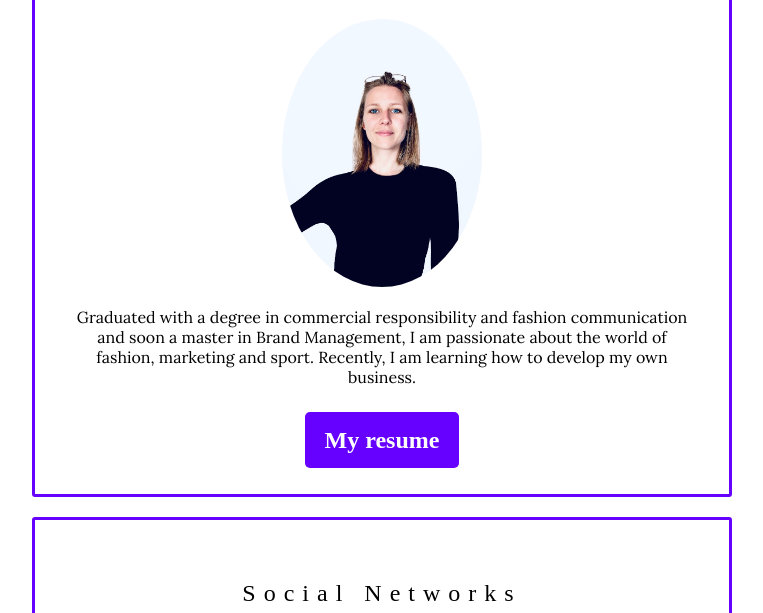
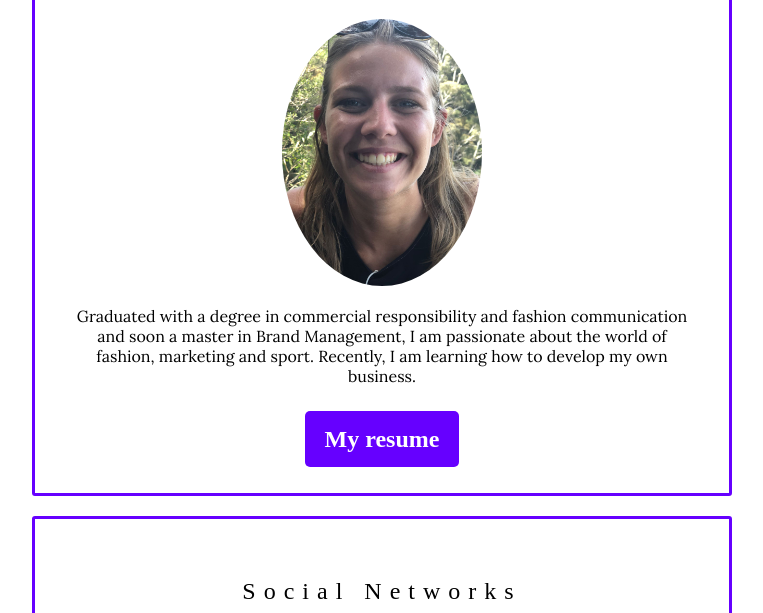
Before and after one commit to Cassrossignol/profile, a plain HTML site: page index.html in a window 1280 px wide. Shown: the part 144-757 px from the top of the page, without its empty margins (258-1021 px from the left). Drawn offline with Linux system fonts and the light colour scheme; a web font is replaced by a local one.

Commit message:
change photo

```diff
--- a/index.html
+++ b/index.html
@@ -14,7 +14,7 @@
 
   <div class="card-white">
     <h1>Cassandre Rossignol</h1>
-    <img class="img-circle" src="/images/photo.jpeg" alt="Cassandre Rossignol" width="200px">
+    <img class="img-circle" src="/images/moi.jpg" alt="Cassandre Rossignol" width="200px">
     <p>Graduated with a degree in commercial responsibility and fashion communication and soon a master in Brand Management, I am passionate about the world of fashion, marketing and sport. Recently, I am learning how to develop my own business.</p>
     <a class="btn-purple" href="https://cassrossignol.github.io/cassandre_rossignol_website/">My resume</a>
   </div>
```
Also changed, not shown: images/moi.jpg (added), images/photo.jpeg (deleted).
